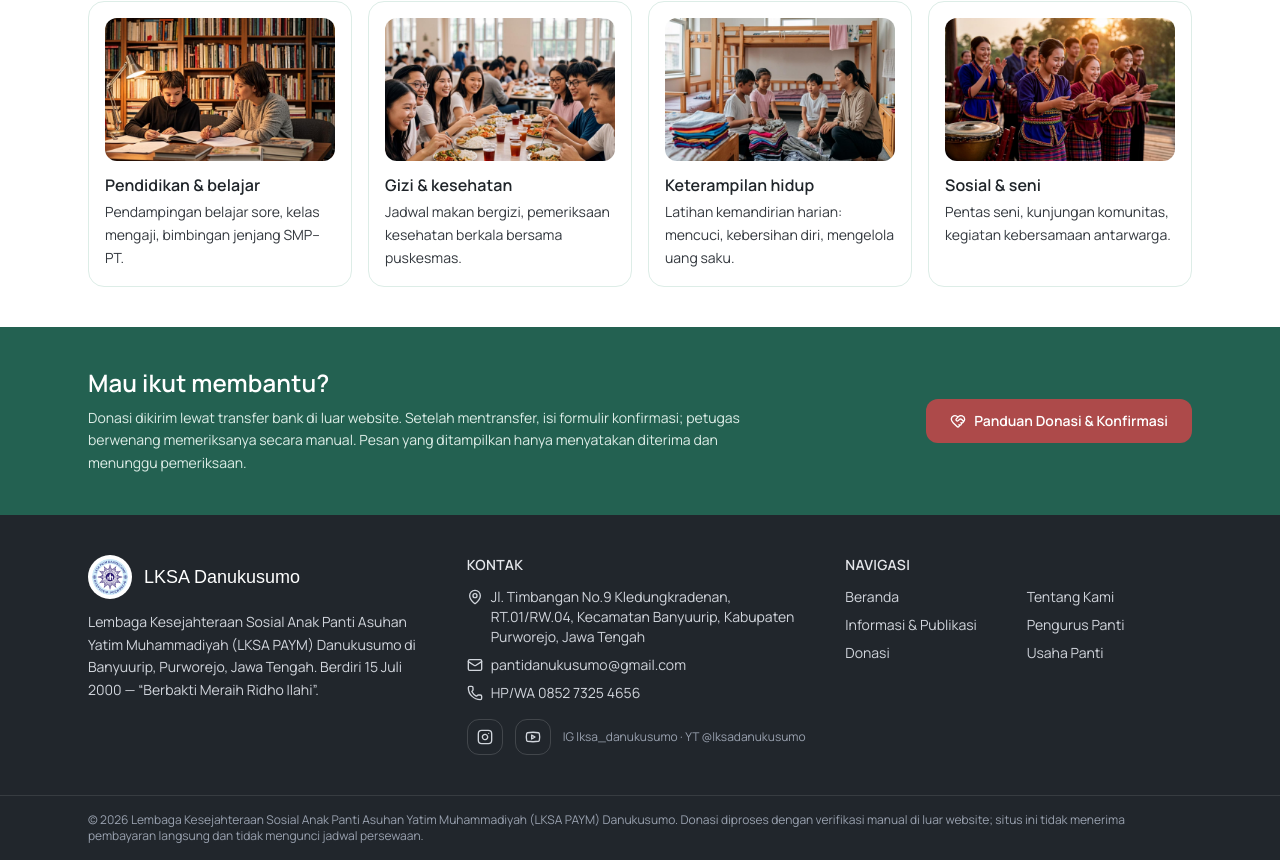
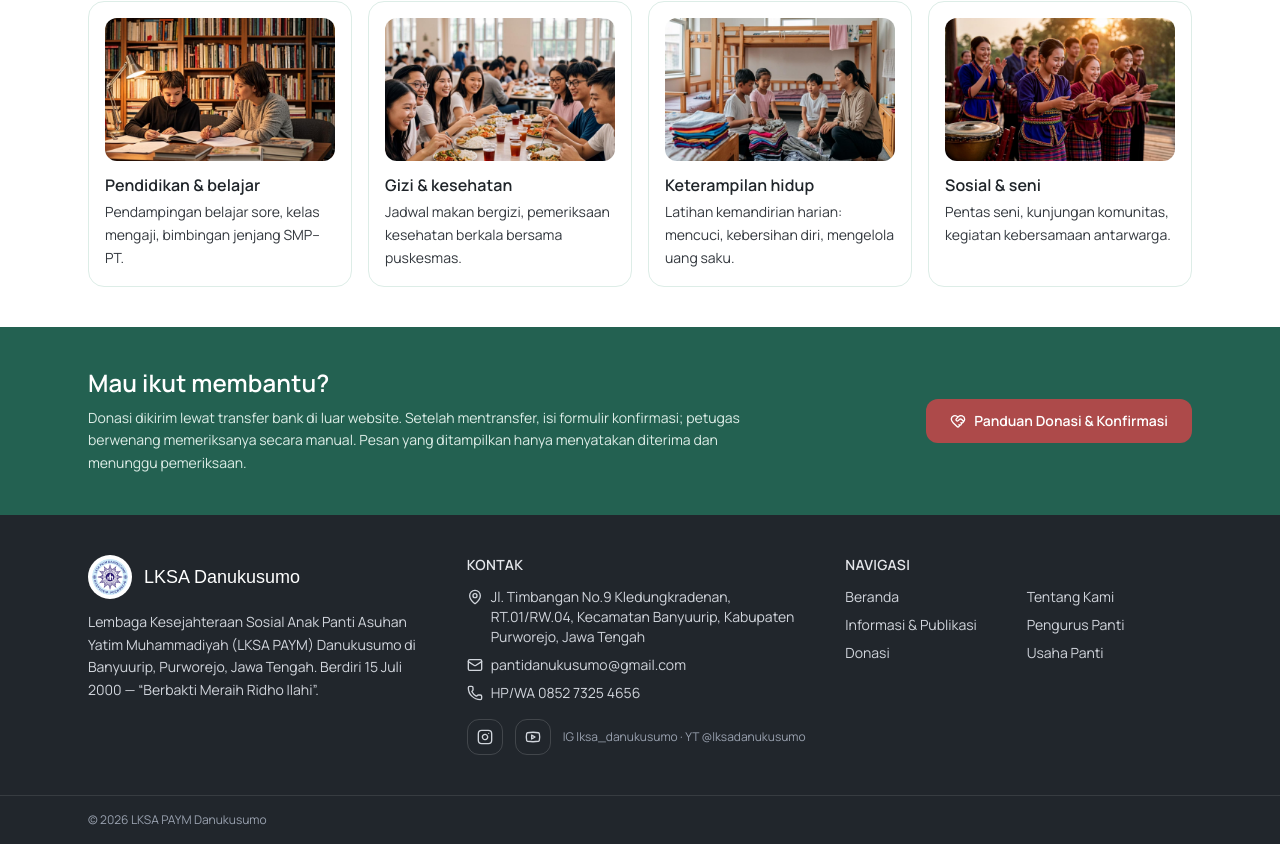
Before and after one commit to IdzarAli/website-lksa, a Next.js app: page / in a window 1280 px wide. Shown: the part 1914-2774 px from the top of the page. Built offline with nearby package versions, Linux system fonts and the light colour scheme; no server answers; the database is empty; a web font is replaced by a local one.

Commit message:
1399aadb-8a52-40fb-9210-a92aa80e2587

```diff
--- a/src/components/site/SiteFooter.tsx
+++ b/src/components/site/SiteFooter.tsx
@@ -100,9 +100,7 @@ export function SiteFooter({ pindah }: { pindah: (tujuan: NavKey) => void }) {
       </div>
       <div className="border-t border-white/10">
         <div className="mx-auto max-w-6xl px-4 py-4 text-xs text-gray-400 sm:px-6">
-          © {new Date().getFullYear()} {siteConfig.namaResmi}. Donasi diproses
-          dengan verifikasi manual di luar website; situs ini tidak menerima pembayaran
-          langsung dan tidak mengunci jadwal persewaan.
+          © {new Date().getFullYear()} {siteConfig.copyright}
         </div>
       </div>
     </footer>
--- a/src/config/site.ts
+++ b/src/config/site.ts
@@ -11,6 +11,7 @@ export const siteConfig = {
   namaResmi:
     "Lembaga Kesejahteraan Sosial Anak Panti Asuhan Yatim Muhammadiyah (LKSA PAYM) Danukusumo",
   namaPendek: "Danukusumo",
+  copyright: "LKSA PAYM Danukusumo",
   lokasi: "Banyuurip, Purworejo, Jawa Tengah",
   motto: "Berbakti Meraih Ridho Ilahi",
   tahunBerdiri: "2000",
```
Also changed, not shown: 1 other file (tests, documents, lock files or other folders).
